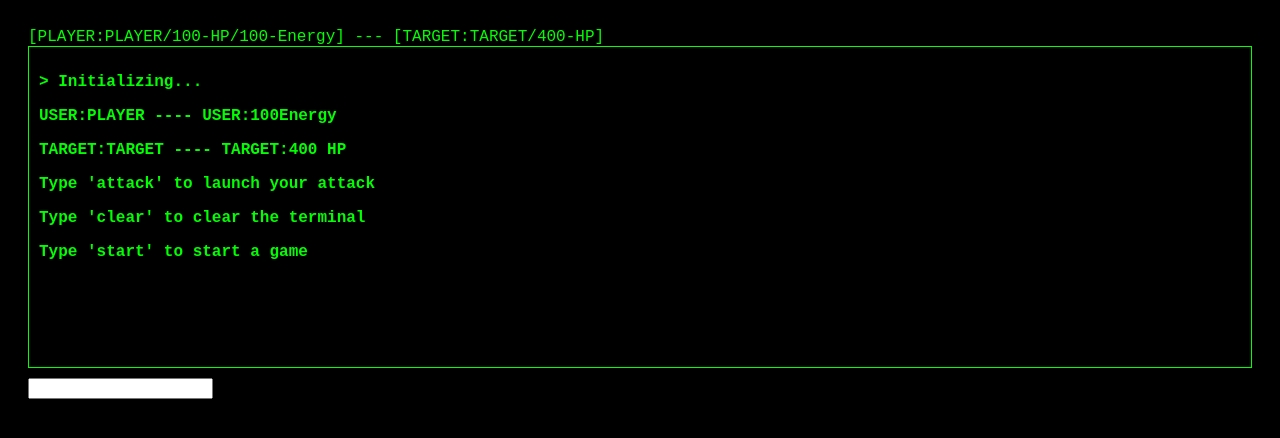
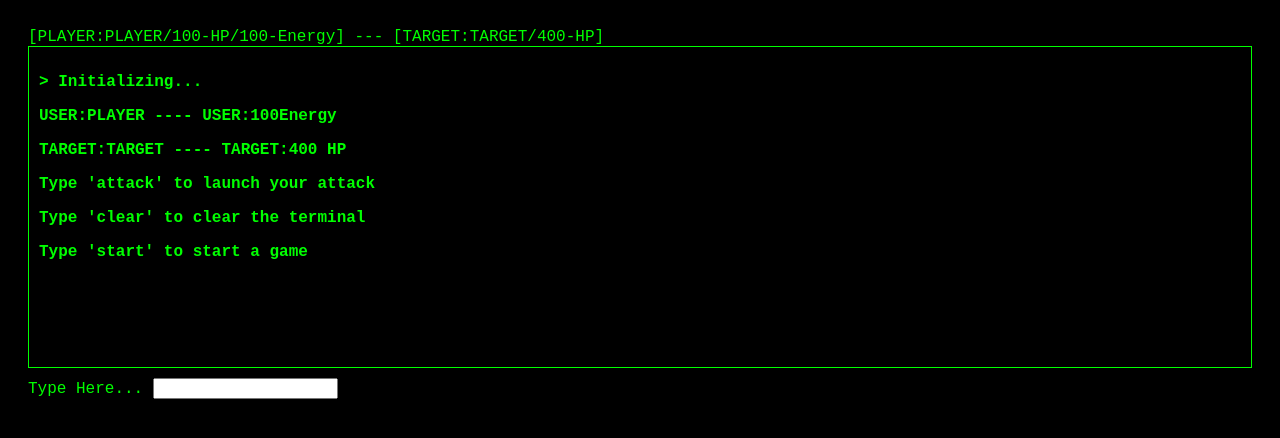
Before and after one commit to Ahtisham-1/Terminal_Game, a plain HTML site: page index.html in a window 1280 px wide. Drawn offline with Linux system fonts and the light colour scheme.

Commit message:
added type here in html file

```diff
--- a/index.html
+++ b/index.html
@@ -9,6 +9,7 @@
   <body>
     <div id="statusBar"></div>
     <div id="terminal"></div>
+    <label for="text">Type Here...</label>
     <input type="text" id="command-input" />
     <script src="index.js"></script>
   </body>
```
